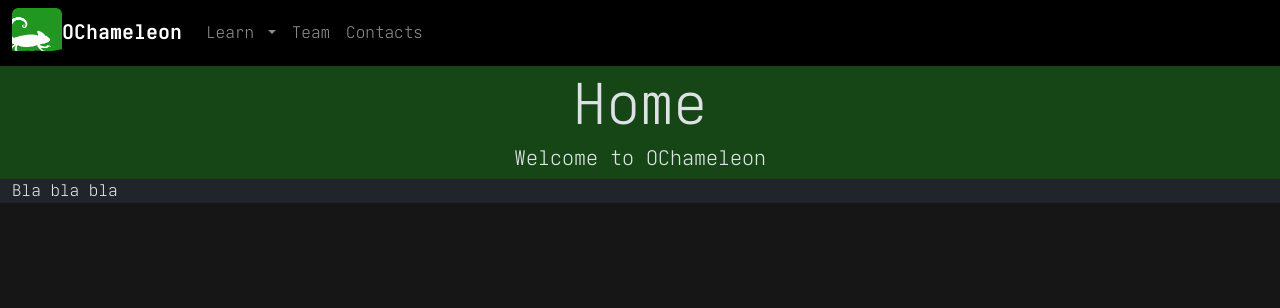
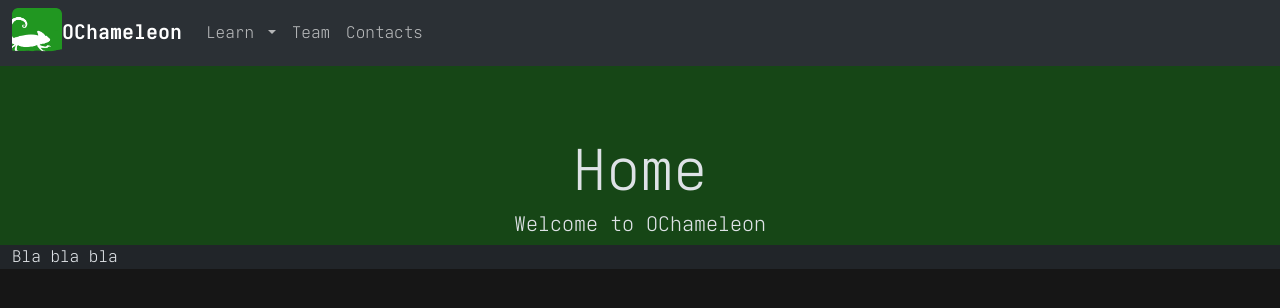
Before and after one commit to ochameleon/ochameleon.github.io, a Jekyll site: the page built from index.html, in a window 1280 px wide. Shown: the top 308 px of the page. Built offline with Jekyll 4.4.1, drawn with Linux system fonts in a browser that asks for light colours.

Commit message:
Testing different navbar setting

```diff
--- a/_includes/menu.html
+++ b/_includes/menu.html
@@ -1,4 +1,4 @@
-<nav class="navbar navbar-expand-lg navbar-dark fixed-top">
+<nav class="navbar navbar-expand-lg bg-body-tertiary">
     <div class="container-fluid">
         <a href="{{ '/' | relative_url }}">
             <img src="{{ '/files/logo/colour-icon-square-top.png' | relative_url }}" class="corner-logo" width="50" alt="Logo">
```
